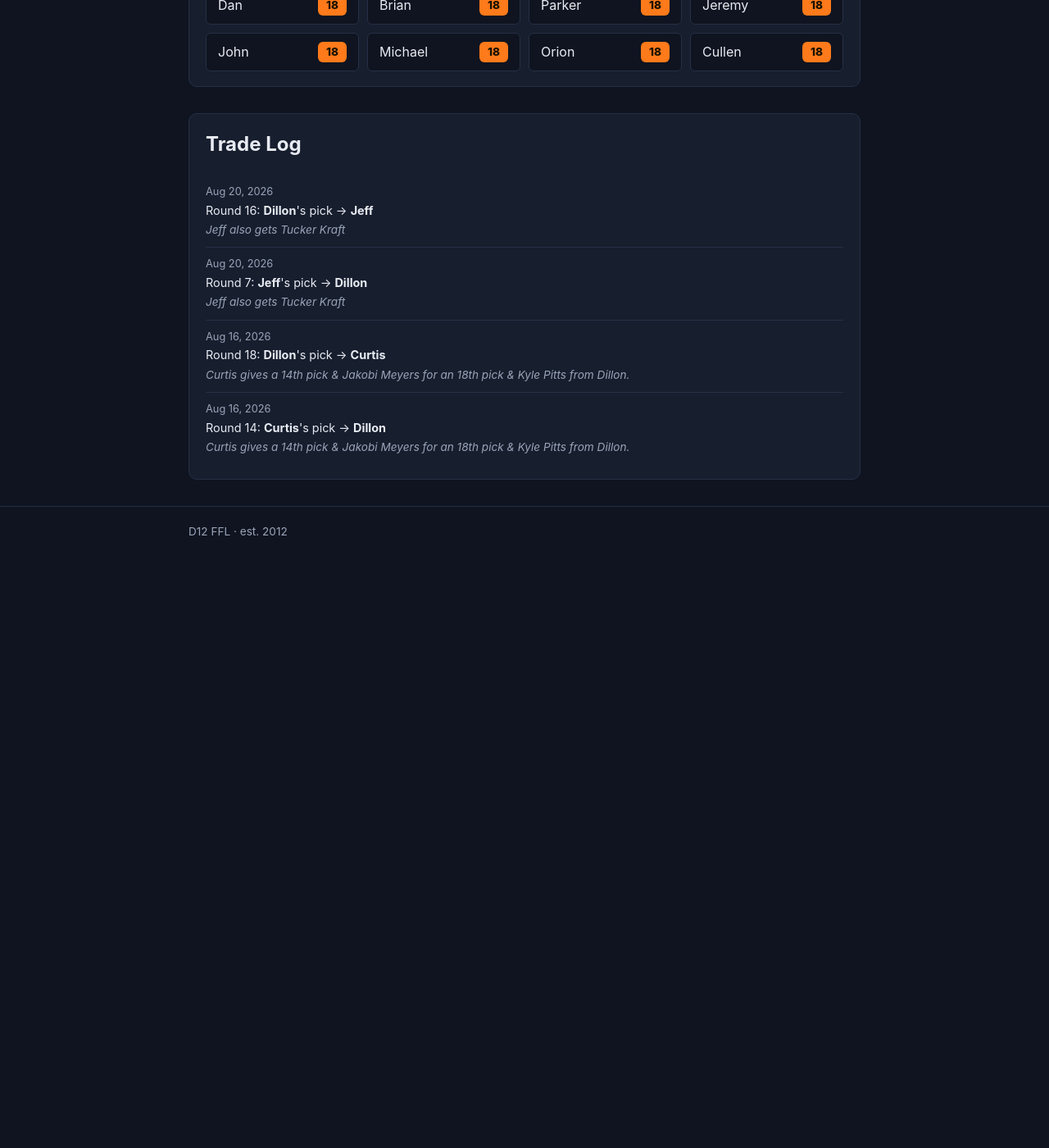
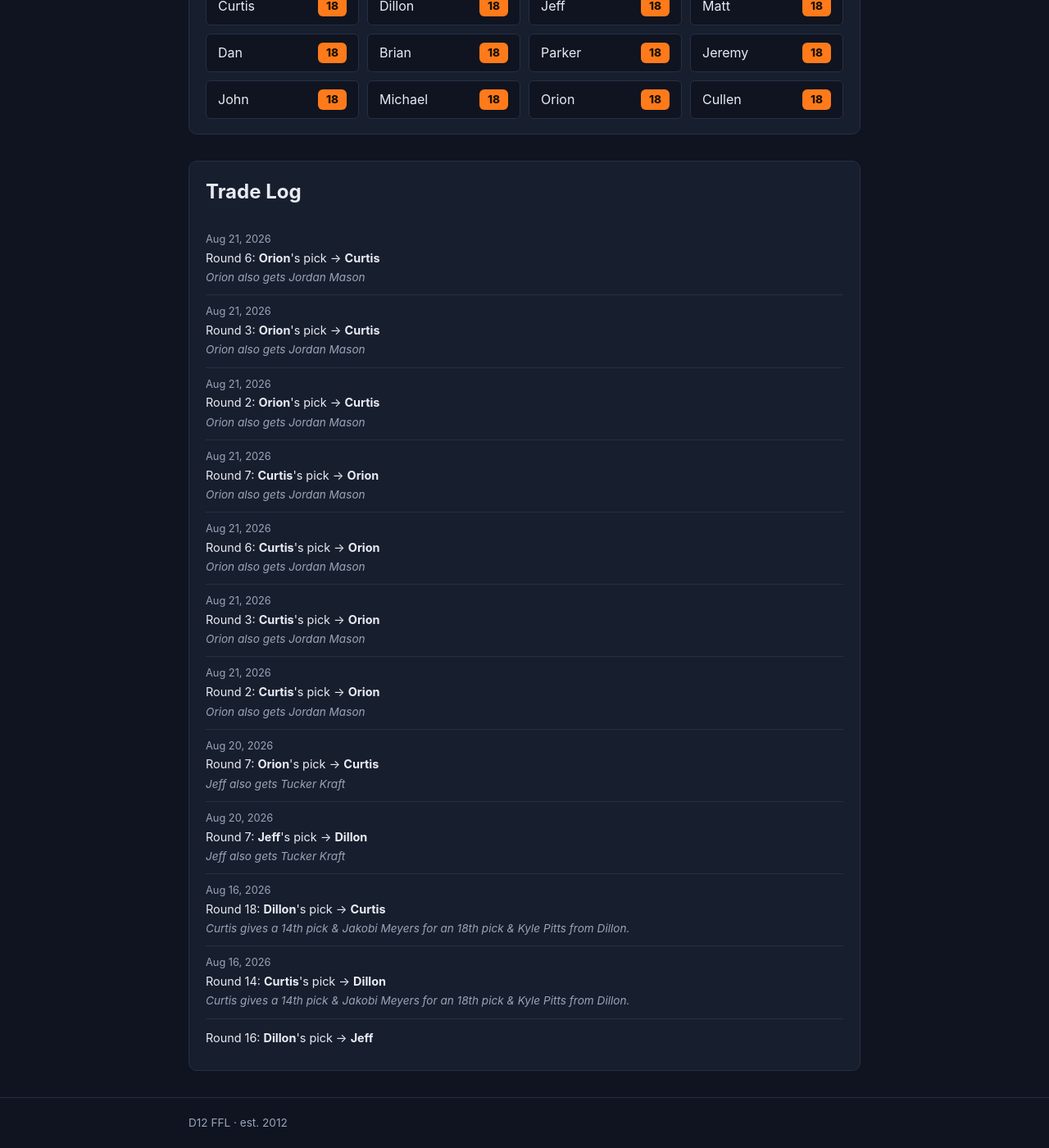
Before and after one commit to cullenhgn/D12-FFL-Website, a Jekyll site: the page built from future-picks/index.md, in a window 1280 px wide and 1400 px high, scrolled down 1314 px. Shown: the whole window at 82% size. Built offline with Jekyll 4.4.1, drawn with Linux system fonts in a browser that asks for light colours; before the commit the page ends 1993 px from its top, so only the background shows below that; some of the changed text lies outside the part shown.

Commit message:
Update pick_trades.yml

```diff
--- a/_data/pick_trades.yml
+++ b/_data/pick_trades.yml
@@ -44,5 +44,45 @@
 - round: 16
   original_team: team-h
   new_team: team-g
+- round: 2
+  original_team: team-b
+  new_team: team-e
+  date: 2026-08-21
+  note: "Orion also gets Jordan Mason"
+- round: 3
+  original_team: team-b
+  new_team: team-e
+  date: 2026-08-21
+  note: "Orion also gets Jordan Mason"
+- round: 6
+  original_team: team-b
+  new_team: team-e
+  date: 2026-08-21
+  note: "Orion also gets Jordan Mason"
+- round: 7
+  original_team: team-b
+  new_team: team-e
+  date: 2026-08-21
+  note: "Orion also gets Jordan Mason"
+- round: 2
+  original_team: team-e
+  new_team: team-b
+  date: 2026-08-21
+  note: "Orion also gets Jordan Mason"
+- round: 3
+  original_team: team-e
+  new_team: team-b
+  date: 2026-08-21
+  note: "Orion also gets Jordan Mason"
+- round: 6
+  original_team: team-e
+  new_team: team-b
+  date: 2026-08-21
+  note: "Orion also gets Jordan Mason"
+- round: 7
+  original_team: team-e
+  new_team: team-b
+  date: 2026-08-21
+  note: "Orion also gets Jordan Mason"
   date: 2026-08-20
   note: "Jeff also gets Tucker Kraft"
```
